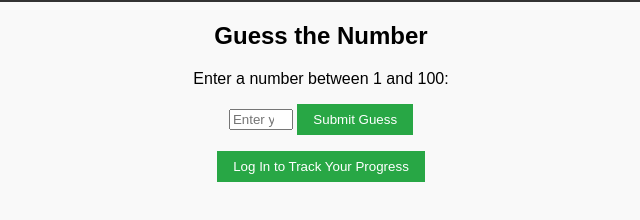
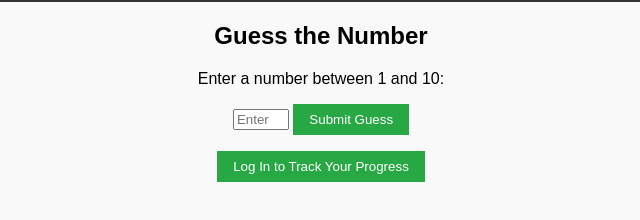
Before and after one commit to Hart-Ijere/Hart-Ijere.github.io, a plain HTML site: page index.html in a window 1280 px wide. Shown: the part 144-364 px from the top of the page, 319-959 px from the left. Drawn offline with Linux system fonts and the light colour scheme.

Commit message:
update index.htnl

```diff
--- a/index.html
+++ b/index.html
@@ -29,8 +29,8 @@
     <!-- Game Area -->
     <section id="gameArea">
         <h2>Guess the Number</h2>
-        <p>Enter a number between 1 and 100:</p>
-        <input type="number" id="userGuess" min="1" max="100" placeholder="Enter your guess">
+        <p>Enter a number between 1 and 10:</p>
+        <input type="number" id="userGuess" min="1" max="10" placeholder="Enter your guess">
         <button id="submitGuess">Submit Guess</button>
         <p id="feedback"></p>
         <button id="nextGame" class="hidden">Play Again</button>
```
